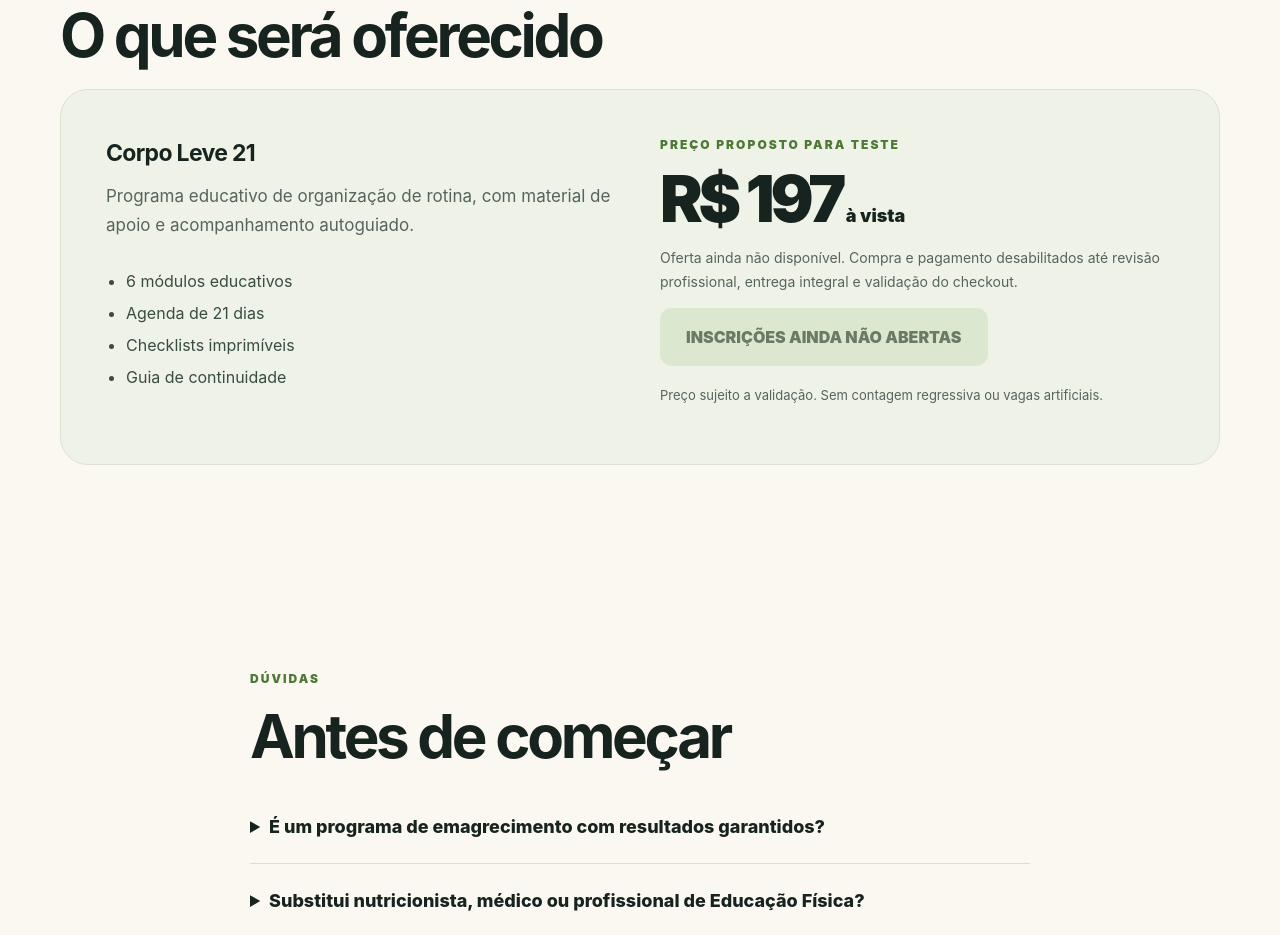
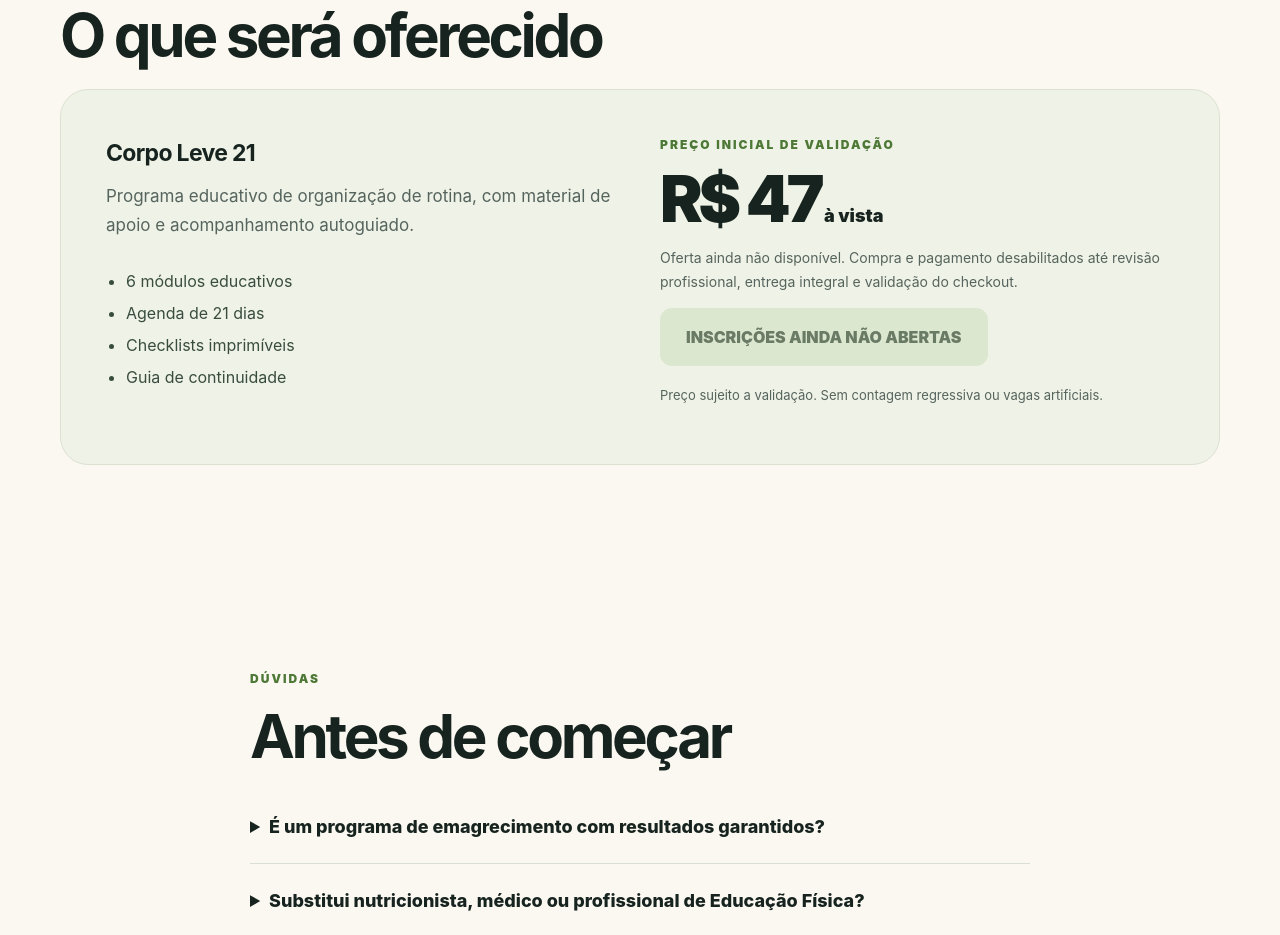
Before and after one commit to agenciablackmambamarketing-cyber/ofertas-escaladas-paginas-, a plain HTML site: page corpo-leve-21/index.html in a window 1280 px wide. Shown: the part 3980-4915 px from the top of the page. Drawn offline with Linux system fonts and the light colour scheme.

Commit message:
chore(corpo-leve-21): ajusta oferta de entrada para R$47

```diff
--- a/corpo-leve-21/index.html
+++ b/corpo-leve-21/index.html
@@ -32,7 +32,7 @@ h1,h2,h3,p{margin-top:0}h1,h2{letter-spacing:-.055em}h1{font-size:clamp(48px,7vw
 <div class="module"><strong>MÓDULO 06</strong><h3>Continuidade</h3><p>Planejamento das semanas seguintes e indicadores pessoais de progresso.</p></div>
 </div><p class="mini">Materiais-base educativos produzidos para revisão técnica. Conteúdos individualizados e vídeos profissionais não estão incluídos nesta prévia.</p></section>
 <section class="shell" style="padding-bottom:85px"><div class="sample"><div><span class="eyebrow">Conheça por dentro</span><h3 style="margin:7px 0">Veja como é o roteiro dos 21 dias</h3><p>Uma amostra navegável do calendário, das tarefas e do método.</p></div><a class="cta" href="./materiais.html">EXPLORAR AMOSTRA <span aria-hidden="true">→</span></a></div></section>
-<section class="shell section"><span class="eyebrow">A proposta comercial</span><h2>O que será oferecido</h2><div class="offer"><div><h3>Corpo Leve 21</h3><p>Programa educativo de organização de rotina, com material de apoio e acompanhamento autoguiado.</p><ul><li>6 módulos educativos</li><li>Agenda de 21 dias</li><li>Checklists imprimíveis</li><li>Guia de continuidade</li></ul></div><div><p class="eyebrow">Preço proposto para teste</p><div class="price">R$ 197<span> à vista</span></div><p style="font-size:14px;margin-top:15px">Oferta ainda não disponível. Compra e pagamento desabilitados até revisão profissional, entrega integral e validação do checkout.</p><span class="cta off" role="button" aria-disabled="true">INSCRIÇÕES AINDA NÃO ABERTAS</span><p class="note" style="margin-top:18px">Preço sujeito a validação. Sem contagem regressiva ou vagas artificiais.</p></div></div></section>
+<section class="shell section"><span class="eyebrow">A proposta comercial</span><h2>O que será oferecido</h2><div class="offer"><div><h3>Corpo Leve 21</h3><p>Programa educativo de organização de rotina, com material de apoio e acompanhamento autoguiado.</p><ul><li>6 módulos educativos</li><li>Agenda de 21 dias</li><li>Checklists imprimíveis</li><li>Guia de continuidade</li></ul></div><div><p class="eyebrow">Preço inicial de validação</p><div class="price">R$ 47<span> à vista</span></div><p style="font-size:14px;margin-top:15px">Oferta ainda não disponível. Compra e pagamento desabilitados até revisão profissional, entrega integral e validação do checkout.</p><span class="cta off" role="button" aria-disabled="true">INSCRIÇÕES AINDA NÃO ABERTAS</span><p class="note" style="margin-top:18px">Preço sujeito a validação. Sem contagem regressiva ou vagas artificiais.</p></div></div></section>
 <section class="shell section qa"><span class="eyebrow">Dúvidas</span><h2>Antes de começar</h2>
 <details><summary>É um programa de emagrecimento com resultados garantidos?</summary><p>Não. É um programa educativo de organização de hábitos. Resultados individuais variam; não são prometidos quilos perdidos nem resultados médicos.</p></details>
 <details><summary>Substitui nutricionista, médico ou profissional de Educação Física?</summary><p>Não. Orientações alimentares individualizadas e prescrição de exercícios precisam de profissionais habilitados.</p></details>
```
